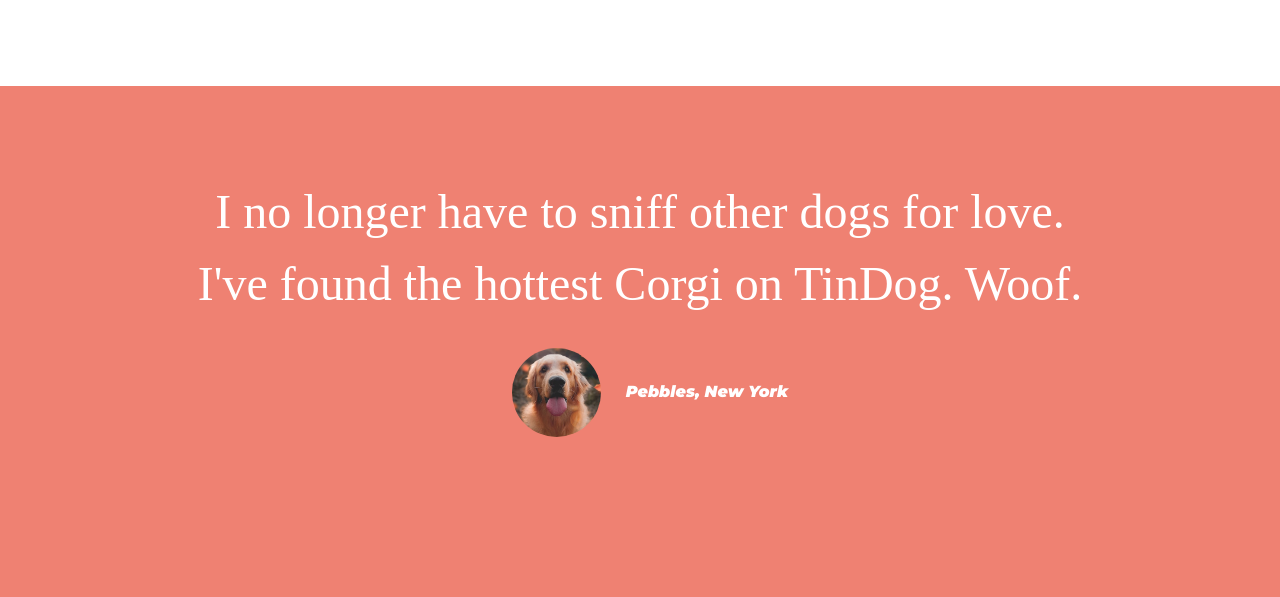
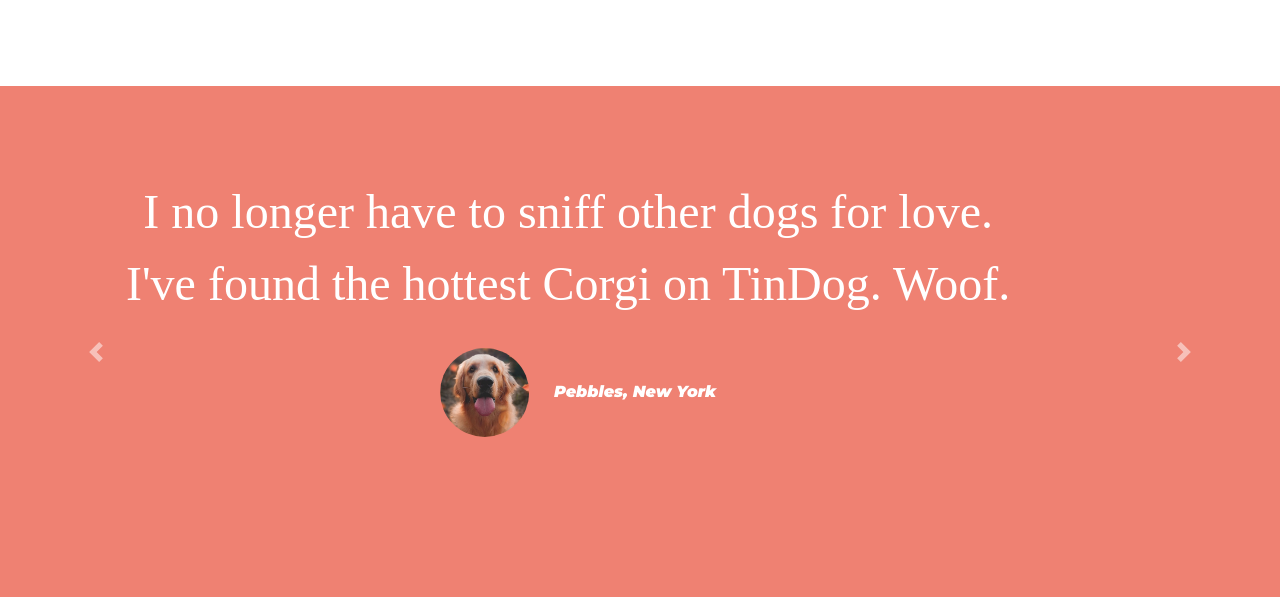
Before and after one commit to maylennunez/Bootstrap, a plain HTML site: page index.html in a window 1280 px wide. Shown: the part 1100-1697 px from the top of the page. Drawn offline with nearby package versions, Linux system fonts and the light colour scheme.

Commit message:
Testimonials done

```diff
--- a/css/styles.css
+++ b/css/styles.css
@@ -93,7 +93,7 @@
 /* Testimonials Section */
 
 #testimonials {
-padding: 7% 15%;
+
 text-align: center;
 background-color: #ef8172;
 color: #fff;
@@ -103,6 +103,9 @@
   width: 10%;
   border-radius: 100%;
   margin: 20px;
+}
+.carousel-item {
+padding: 7% 15%;
 }
 
 /* Press Section */
--- a/index.html
+++ b/index.html
@@ -99,13 +99,29 @@
 
   <section id="testimonials">
 
-    <h2>I no longer have to sniff other dogs for love. I've found the hottest Corgi on TinDog. Woof.</h2>
-    <img class="testimonial-image"src="images/dog-img.jpg" alt="dog-profile">
-    <em>Pebbles, New York</em>
+    <div id="testimonial-carousel" class="carousel slide" data-ride="carousel">
+      <div class="carousel-inner">
+        <div class="carousel-item active">
+          <h2>I no longer have to sniff other dogs for love. I've found the hottest Corgi on TinDog. Woof.</h2>
+          <img class="testimonial-image" src="images/dog-img.jpg" alt="dog-profile">
+          <em>Pebbles, New York</em>
+        </div>
+        <div class="carousel-item">
+          <h2 class="testimonial-text">My dog used to be so lonely, but with TinDog's help, they've found the love of their life. I think.</h2>
+          <img class="testimonial-image" src="images/lady-img.jpg" alt="lady-profile">
+          <em>Beverly, Illinois</em>
+        </div>
 
-    <!-- <h2 class="testimonial-text">My dog used to be so lonely, but with TinDog's help, they've found the love of their life. I think.</h2>
-    <img class="testimonial-image" src="images/lady-img.jpg" alt="lady-profile">
-    <em>Beverly, Illinois</em> -->
+        <a class="carousel-control-prev" href="#testimonial-carousel" role="button" data-slide="prev">
+          <span class="carousel-control-prev-icon" aria-hidden="true"></span>
+          <span class="sr-only">Previous</span>
+        </a>
+        <a class="carousel-control-next" href="#testimonial-carousel" role="button" data-slide="next">
+          <span class="carousel-control-next-icon" aria-hidden="true"></span>
+          <span class="sr-only">Next</span>
+        </a>
+      </div>
+
 
   </section>
 
```
